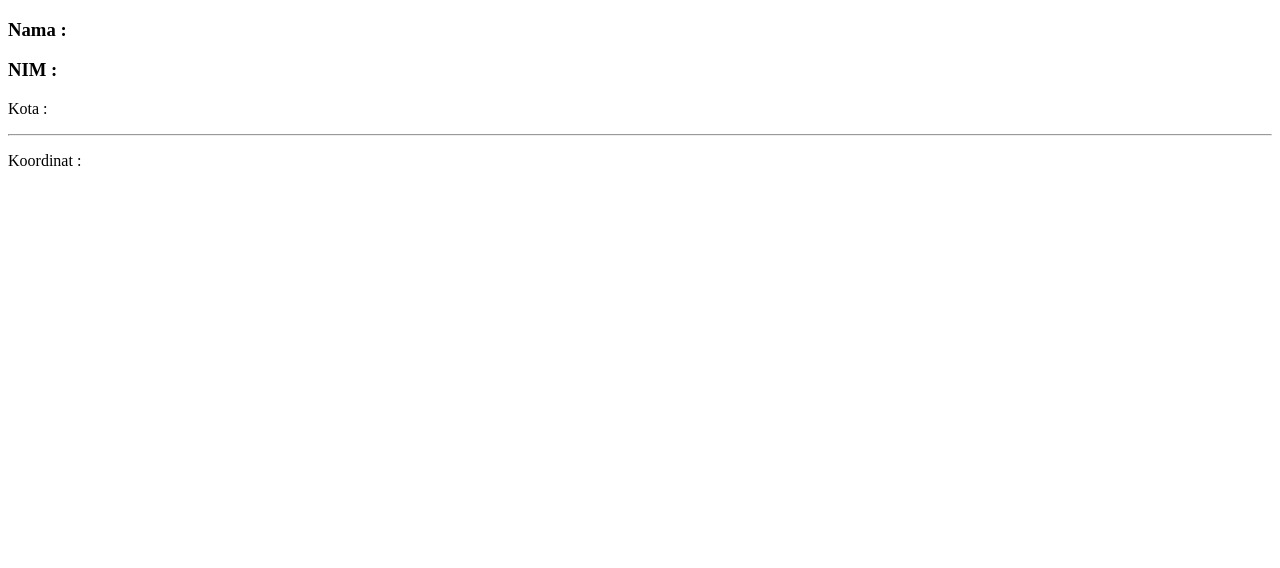
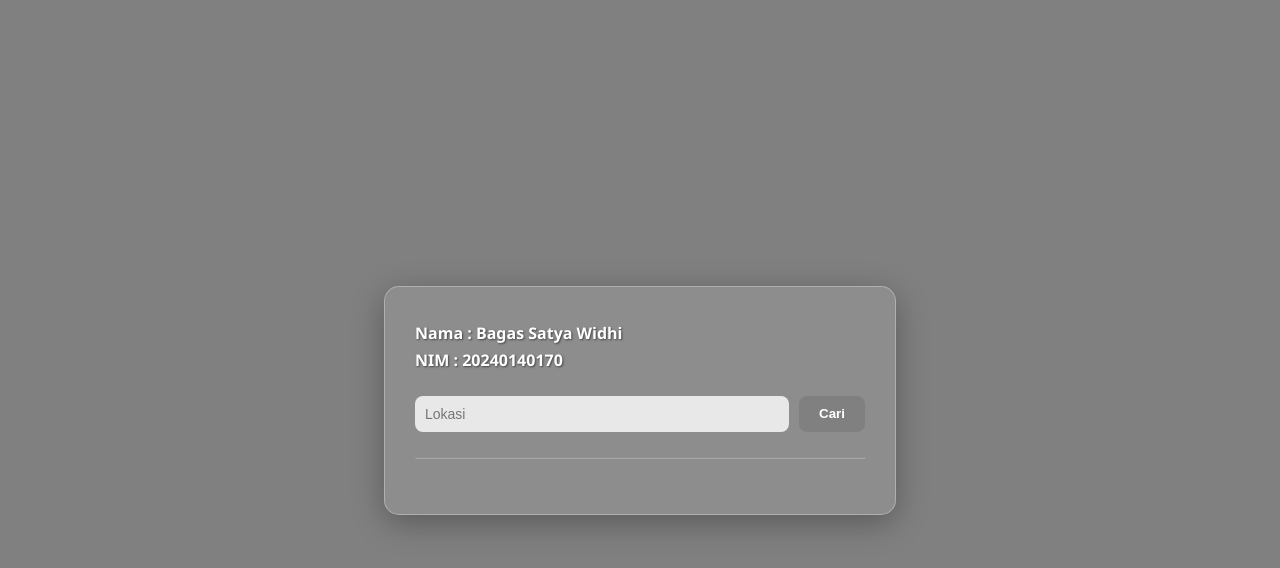
Before and after one commit to Bagaswidhi/170_WeatherApi, a website: page public/index.html in a window 1280 px wide. Drawn offline with Linux system fonts and the light colour scheme; no server answers.

Commit message:
Mengubah file app.js dan index.html agar sesuai dengan permintaan soal

```diff
--- a/public/index.html
+++ b/public/index.html
@@ -3,46 +3,130 @@
 <head>
     <meta charset="UTF-8">
     <meta name="viewport" content="width=device-width, initial-scale=1.0">
-    <title>Geolocation</title>
+    <title>Geolocation - Weather API</title>
+    <style>
+        body {
+            font-family: 'Segoe UI', Tahoma, Geneva, Verdana, sans-serif;
+            background: gray;
+            height: 100vh;
+            margin: 0;
+            display: flex;
+            justify-content: center;
+            align-items: center;
+            color: #fff;
+        }
+        .glass-card {
+            background: rgba(255, 255, 255, 0.1);
+            backdrop-filter: blur(15px);
+            -webkit-backdrop-filter: blur(15px);
+            border: 1px solid rgba(255, 255, 255, 0.3);
+            box-shadow: 0 8px 32px 0 rgba(0, 0, 0, 0.3);
+            padding: 30px;
+            border-radius: 15px;
+            width: 100%;
+            max-width: 450px;
+        }
+        .header-info h3 {
+            margin: 5px 0;
+            font-size: 16px;
+            text-shadow: 1px 1px 2px rgba(0,0,0,0.5);
+        }
+        .input-group {
+            margin-top: 25px;
+            display: flex;
+            gap: 10px;
+        }
+        input {
+            flex: 1;
+            padding: 10px;
+            border-radius: 8px;
+            border: none;
+            background: rgba(255, 255, 255, 0.8);
+            font-size: 14px;
+            outline: none;
+        }
+        button {
+            background: gray;
+            color: white;
+            border: none;
+            padding: 10px 20px;
+            border-radius: 8px;
+            cursor: pointer;
+            font-weight: bold;
+            transition: 0.2s;
+        }
+        button:hover {
+            transform: scale(1.05);
+        }
+        hr {
+            border-color: rgba(255,255,255,0.2);
+            margin: 25px 0;
+        }
+        .result-box p {
+            margin: 10px 0;
+            font-size: 15px;
+            background: rgba(0, 0, 0, 0.4);
+            padding: 10px 15px;
+            border-radius: 8px;
+        }
+    </style>
 </head>
-
 <body>
 
-    <h3>Nama : </h3>
-    <h3>NIM : </h3>
+    <div class="glass-card">
+        <div class="header-info">
+            <h3>Nama : Bagas Satya Widhi</h3>
+            <h3>NIM : 20240140170</h3>
+        </div>
 
-    <p>
-        Kota :
-        <span id="lokasi"></span>
-    </p>
+        <div class="input-group">
+            <input type="text" id="inputKota" placeholder="Lokasi">
+            <button onclick="cariLokasi()">Cari</button>
+        </div>
 
         <hr>
 
-    <p>
-        Koordinat :
-        <span id="negara"></span>
-    </p>
+        <div class="result-box" id="resultContainer" style="display: none;">
+            <p>Negara: <span id="negara" class="highlight">-</span></p>
+            <p>Provinsi: <span id="provinsi" class="highlight">-</span></p>
+            <p>Kecamatan: <span id="kecamatan" class="highlight">-</span></p>
+            <p>Longitude: <span id="longitude" class="highlight">-</span></p>
+            <p>Latitude: <span id="latitude" class="highlight">-</span></p>
+        </div>
+    </div>
 
     <script>
+        function cariLokasi() {
+            const kota = document.getElementById("inputKota").value;
 
-        fetch("/api/lokasi")
+            if (!kota) {
+                alert("Silakan masukkan lokasi terlebih dahulu.");
+                return;
+            }
+
+            fetch(`/api/lokasi?kota=${encodeURIComponent(kota)}`)
                 .then(response => response.json())
                 .then(data => {
+                    if (data.message) {
+                        alert(data.message);
+                        return;
+                    }
 
-                console.log(data);
+                    // Tampilkan kotak hasil
+                    document.getElementById("resultContainer").style.display = "block";
 
-                document.getElementById("lokasi").innerHTML = data.kota;
-
-                document.getElementById("negara").innerHTML =
-                    data.koordinat;
-
+                    // Masukkan data ke masing-masing elemen
+                    document.getElementById("negara").innerHTML = data.negara;
+                    document.getElementById("provinsi").innerHTML = data.provinsi;
+                    document.getElementById("kecamatan").innerHTML = data.kecamatan;
+                    document.getElementById("longitude").innerHTML = data.longitude;
+                    document.getElementById("latitude").innerHTML = data.latitude;
                 })
                 .catch(error => {
-
                     console.error(error);
-
+                    alert("Terjadi kesalahan saat mengambil data dari server.");
                 });
-
+        }
     </script>
 
 </body>
```
Also changed, not shown: app.js (+30 -12 lines). Lines whose indentation alone changed are shown as unchanged.
